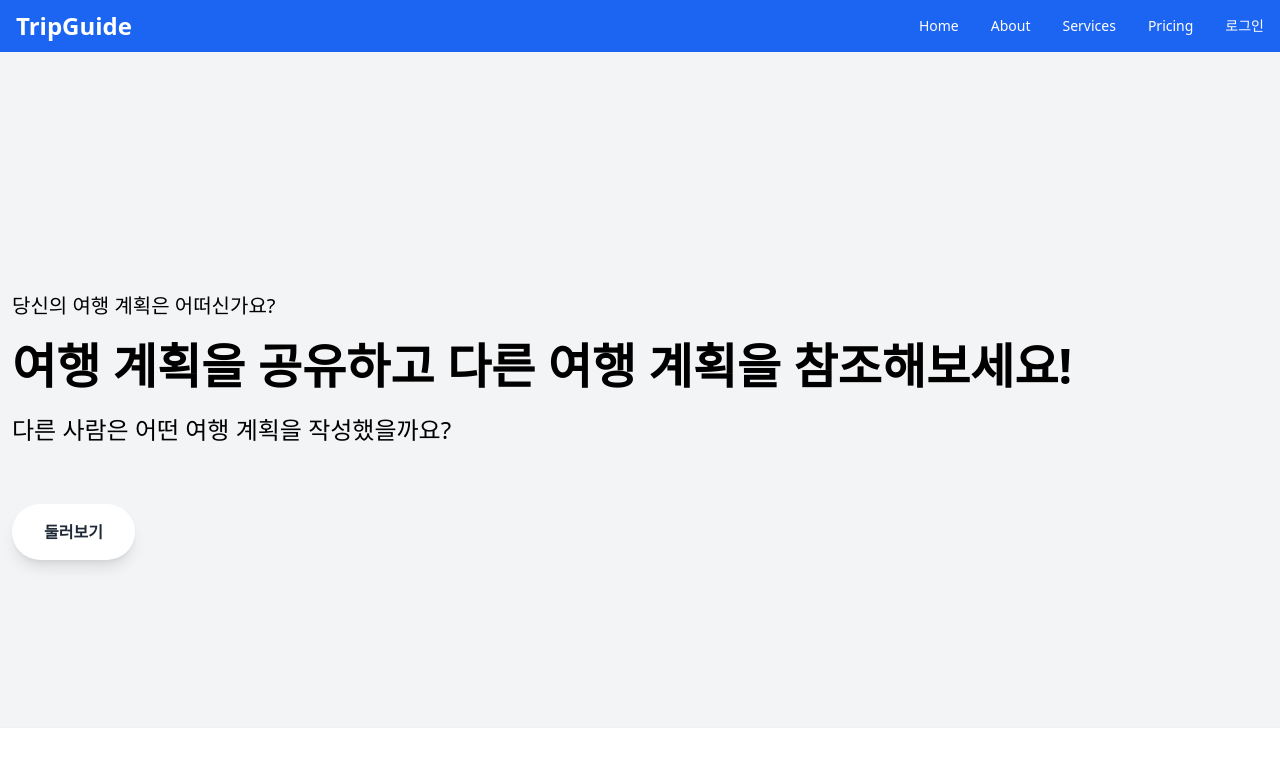
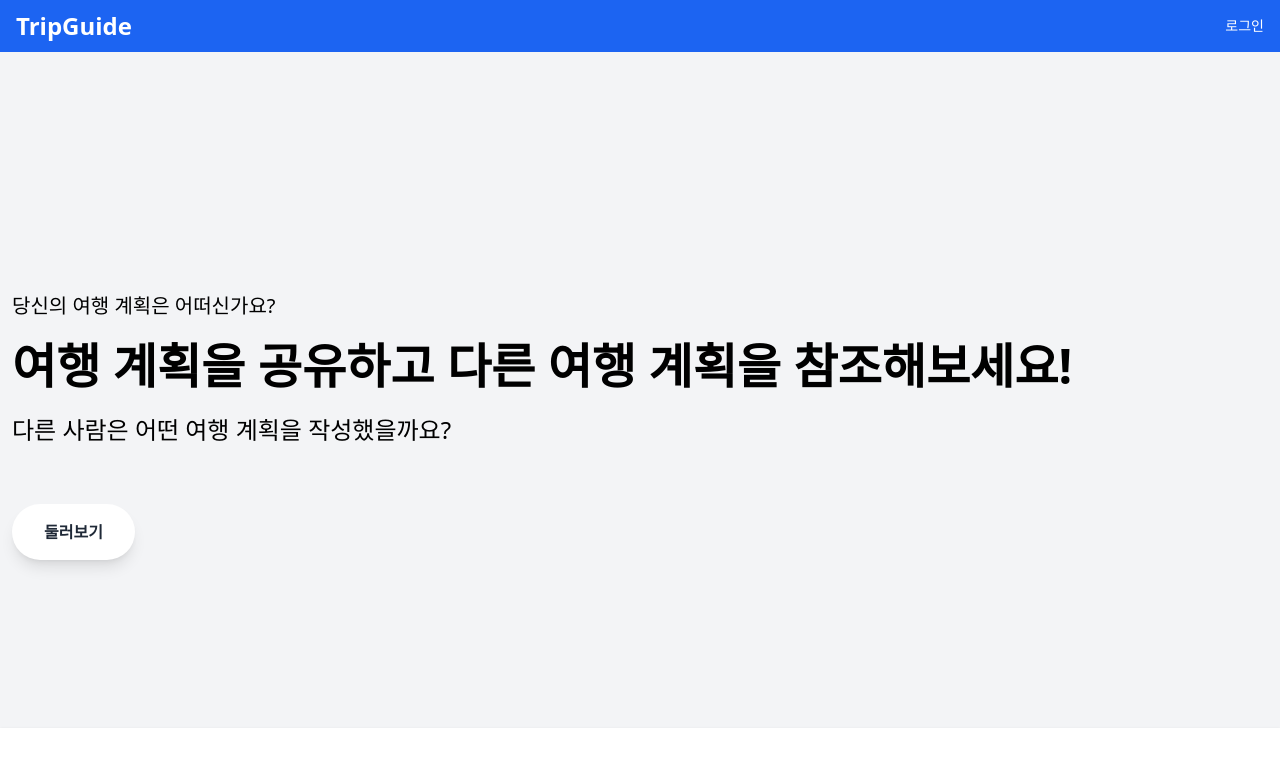
Before and after one commit to seokjin8678/tripguide-front, a Next.js app: page / in a window 1280 px wide. Shown: the top 766 px of the page. Built offline with nearby package versions, Linux system fonts and the light colour scheme.

Commit message:
feat: jwt 토큰 상태 관리 기능 추가

```diff
--- a/components/layout/Navbar.tsx
+++ b/components/layout/Navbar.tsx
@@ -1,40 +1,51 @@
 import { Navbar } from 'flowbite-react';
 import React from 'react';
 import { useRouter } from 'next/router';
+import { useAppDispatch, useAppSelector } from '../../hooks';
+import { authActions } from '../../store/slices/authSlice';
+import Link from 'next/link';
 
 interface MyNavbarProps {
 }
 
 const MyNavbar = (props: MyNavbarProps) => {
     const router = useRouter();
+    const isLogin = useAppSelector(state => state.auth.isLogin);
+    const dispatch = useAppDispatch();
+
+    const logoutHandler = () => {
+        dispatch(authActions.signOut());
+        router.push('/');
+    }
+
     let currentURL = router.asPath;
-    if (router.pathname === '/signin') {
+    if (!isLogin && router.pathname === '/signin') {
         currentURL = '/';
     }
     return (
         <Navbar fluid={true} rounded={false} className="bg-blue-600">
-            <Navbar.Brand href="/">
-                <span className="self-center whitespace-nowrap text-2xl font-semibold text-white">
+            <div className="flex items-center">
+                <Link href='/' className="self-center whitespace-nowrap text-2xl font-semibold text-white">
                     TripGuide
-                </span>
-            </Navbar.Brand>
+                </Link>
+            </div>
             <Navbar.Toggle className="text-white"/>
             <Navbar.Collapse>
-                <Navbar.Link href="/" className="text-white hover:text-black">
-                    Home
-                </Navbar.Link>
-                <Navbar.Link href="/" className="text-white hover:text-black">
-                    About
-                </Navbar.Link>
-                <Navbar.Link href="/" className="text-white hover:text-black">
-                    Services
-                </Navbar.Link>
-                <Navbar.Link href="/" className="text-white hover:text-black">
-                    Pricing
-                </Navbar.Link>
-                <Navbar.Link href={`/signin?redirect=${currentURL}`} className="text-white hover:text-black">
-                    로그인
-                </Navbar.Link>
+                {isLogin && (
+                    <Link href="/" className="block py-2 pr-4 pl-3 md:p-0 border-b border-gray-100  text-gray-700 hover:bg-gray-50 dark:border-gray-700 dark:text-gray-400 dark:hover:bg-gray-700 dark:hover:text-white md:border-0 md:hover:bg-transparent md:hover:text-blue-700 md:dark:hover:bg-transparent md:dark:hover:text-white text-white hover:text-black">
+                        내정보
+                    </Link>
+                )}
+                {isLogin && (
+                    <p onClick={logoutHandler} className="block py-2 pr-4 pl-3 md:p-0 border-b border-gray-100  text-gray-700 hover:bg-gray-50 dark:border-gray-700 dark:text-gray-400 dark:hover:bg-gray-700 dark:hover:text-white md:border-0 md:hover:bg-transparent md:hover:text-blue-700 md:dark:hover:bg-transparent md:dark:hover:text-white text-white hover:text-black hover:cursor-pointer">
+                        로그아웃
+                    </p>
+                )}
+                {!isLogin && (
+                    <Link href="/signin" className="block py-2 pr-4 pl-3 md:p-0 border-b border-gray-100  text-gray-700 hover:bg-gray-50 dark:border-gray-700 dark:text-gray-400 dark:hover:bg-gray-700 dark:hover:text-white md:border-0 md:hover:bg-transparent md:hover:text-blue-700 md:dark:hover:bg-transparent md:dark:hover:text-white text-white hover:text-black">
+                        로그인
+                    </Link>
+                )}
             </Navbar.Collapse>
         </Navbar>
     );
--- a/pages/index.tsx
+++ b/pages/index.tsx
@@ -1,7 +1,14 @@
 import type { NextPage } from 'next';
 import Layout from '../components/layout/Layout';
+import { useAppSelector } from '../hooks';
 
 const Home: NextPage = () => {
+    const auth = useAppSelector(state => state.auth);
+
+    const test = () => {
+        console.log(auth);
+    }
+
     return (
         <Layout>
             <div className="pt-24 ">
@@ -16,7 +23,7 @@ const Home: NextPage = () => {
                         <p className="leading-normal text-2xl mb-8 w-full">
                             다른 사람은 어떤 여행 계획을 작성했을까요?
                         </p>
-                        <button
+                        <button onClick={test}
                             className="mx-auto md:mx-0 bg-white text-gray-800 font-bold rounded-full my-6 py-4 px-8 shadow-lg focus:outline-none focus:shadow-outline transform transition hover:scale-105 duration-300 ease-in-out">
                             둘러보기
                         </button>
--- a/pages/signin.tsx
+++ b/pages/signin.tsx
@@ -7,6 +7,8 @@ import MyButton from '../components/ui/MyButton';
 import { api } from '../utils/axios';
 import { SignInRequest } from '../models/SignInRequest';
 import { useRouter } from 'next/router';
+import { useAppDispatch } from '../hooks';
+import { authActions } from '../store/slices/authSlice';
 
 interface SignInProps {
 
@@ -18,6 +20,7 @@ const SignIn = (props: SignInProps) => {
     const [emailValidation, setEmailValidation] = useState('');
     const [passwordValidation, setPasswordValidation] = useState('');
     const router = useRouter();
+    const dispatch = useAppDispatch();
 
     const submitHandler = async (event: React.FormEvent<HTMLFormElement>) => {
         event.preventDefault();
@@ -34,7 +37,7 @@ const SignIn = (props: SignInProps) => {
 
         try {
             const res = await api.post(url, signInRequest);
-            console.log(res.data.result);
+            dispatch(authActions.signIn(res.data.result))
             if (router.query.redirect) {
                 router.push(router.query.redirect.toString());
             } else {
```
